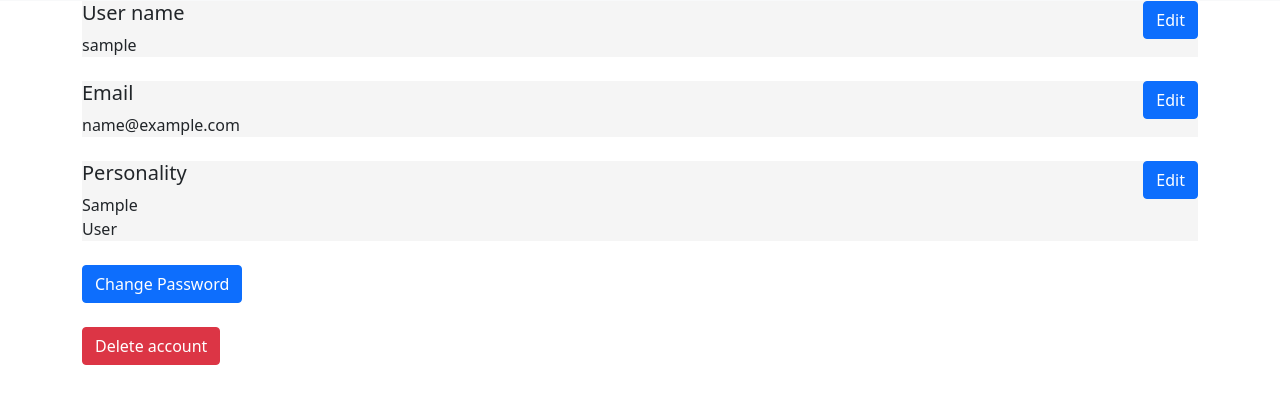
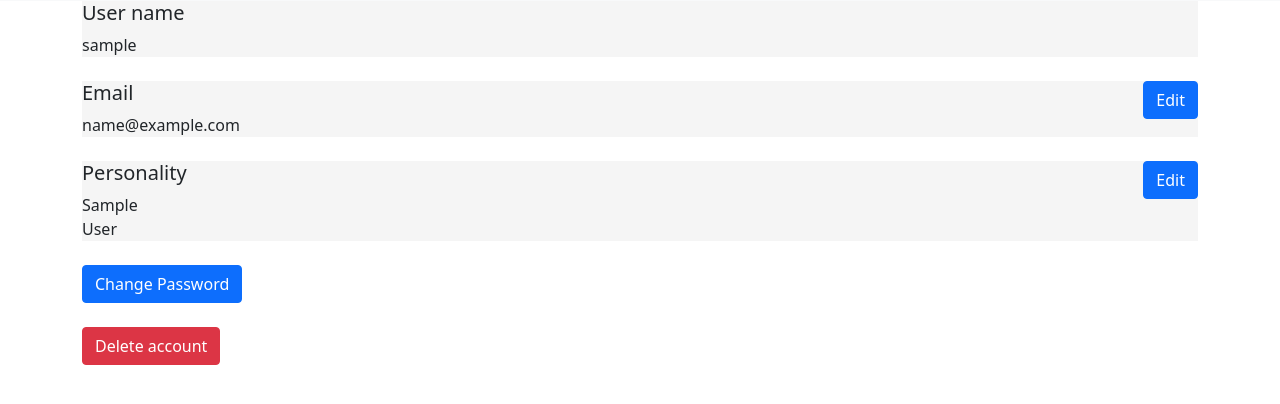
Before and after one commit to SKN-Telephoners/AGH-IX, a Django app: page /profile/ in a window 1280 px wide. Shown: the part 82-486 px from the top of the page. Run offline with Django 4.2, Linux system fonts and the light colour scheme; the visitor is signed in with stand-in values (Sample User, id 1); some libraries are stand-ins or nearby versions.

Commit message:
PR fix
Change nick button was removed.

```diff
--- a/core/templates/users/profile.html
+++ b/core/templates/users/profile.html
@@ -4,13 +4,8 @@
 
 {% block content %}
     <div class="profile_info_div">
-        <div style="float: left; width: 50%">
+        <div>
             <h5>User name</h5>
-        </div>
-        <div style="float: right; width: 50%">
-            <form>
-                <button type="submit" class="profile_info_button btn btn-primary">Edit</button>
-            </form>
         </div>
         <div>
             {{ user.username }}
```
